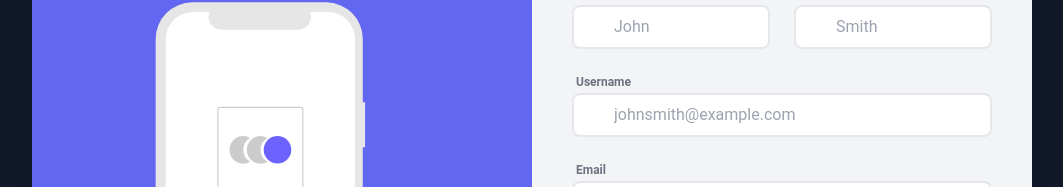
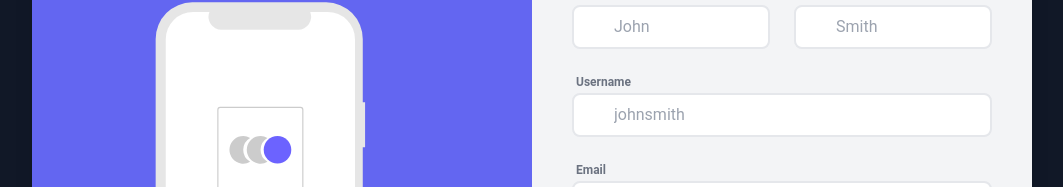
Before and after one commit to PaulOchoa952/FRONTEND-AUCTION, an Angular app: page /users in a window 1280 px wide. Shown: the part 187-374 px from the top of the page, without its empty margins (108-1171 px from the left). Built offline with nearby package versions, Linux system fonts and the light colour scheme.

Commit message:
validaciones

```diff
--- a/src/app/register-page/register-page.component.html
+++ b/src/app/register-page/register-page.component.html
@@ -36,7 +36,7 @@
                             <label for="" class="text-xs font-semibold px-1">Username</label>
                             <div class="flex">
                                 <div class="w-10 z-10 pl-1 text-center pointer-events-none flex items-center justify-center"><i class="mdi mdi-email-outline text-gray-400 text-lg"></i></div>
-                                <input id="userName" type="text" [(ngModel)]="userName" class="w-full -ml-10 pl-10 pr-3 py-2 rounded-lg border-2 border-gray-200 outline-none focus:border-indigo-500" placeholder="johnsmith@example.com">
+                                <input id="userName" type="text" [(ngModel)]="userName" class="w-full -ml-10 pl-10 pr-3 py-2 rounded-lg border-2 border-gray-200 outline-none focus:border-indigo-500" placeholder="johnsmith">
                             </div>
                         </div>
                     </div>
--- a/src/app/register-page/register-page.component.ts
+++ b/src/app/register-page/register-page.component.ts
@@ -21,6 +21,15 @@ export class RegisterPageComponent {
     this.confirmpassword='';
   }
   public register(){
+    if (!this.email || !this.password || !this.confirmpassword || !this.name || !this.lastname || !this.userName ) {
+      Swal.fire({
+        title: 'Error',
+        text: 'Todos los campos son obligatorios. Por favor, complete todos los campos antes de guardar.',
+        icon: 'error',
+        confirmButtonText: 'Aceptar'
+      });
+      return;
+    }
     if(this.password!== this.confirmpassword){
       Swal.fire({
         title:"Error",
```
